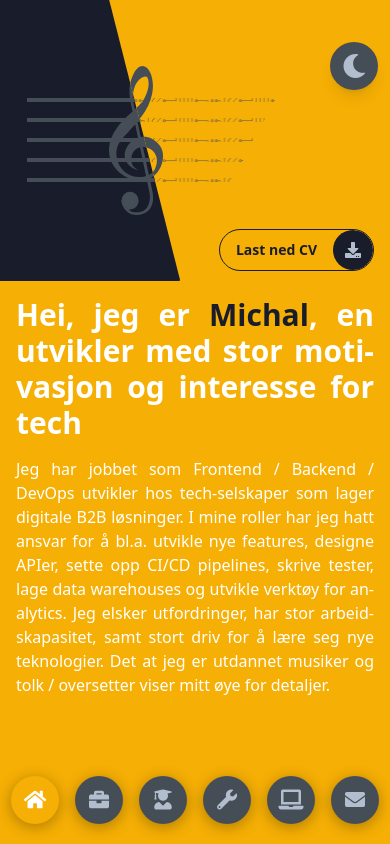
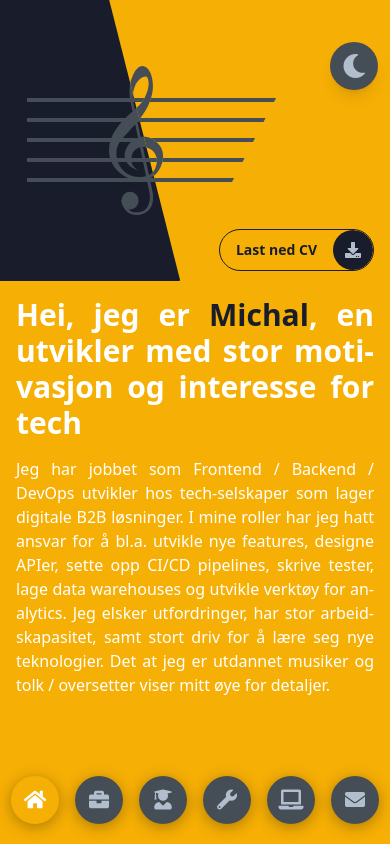
Before and after one commit to vikingviolinist/portfolio, a SvelteKit app: page / in a window 390 px wide. Built offline with nearby package versions, Linux system fonts and the light colour scheme.

Commit message:
🚧 Render clefs conditionally

```diff
--- a/src/routes/+page.svelte
+++ b/src/routes/+page.svelte
@@ -4,12 +4,14 @@
 	import ClefCircuitBoard from '../lib/ClefCircuitBoard.svelte';
 	import LineLeft from '../lib/LineLeft.svelte';
 	import LineRight from '../lib/LineRight.svelte';
+
+	const mql = browser ? window.matchMedia('(max-width: 1024px)') : false;
+	const mobileView = mql.matches;
+
+	const Component = mobileView ? Clef : ClefCircuitBoard;
 </script>
 
-<header
-	class="header  min-h-screen bg-secondary dark:bg-primary overflow-hidden
-        transition-all ease-in-out"
->
+<header class="min-h-screen overflow-hidden transition-all ease-in-out">
 	<div class="header-content grid lg:grid-cols-[800px,1fr] min-h-screen">
 		<div class="left-header relative w-[70%] lg:w-full">
 			<div
@@ -30,15 +32,9 @@
 				class="left-header-right absolute top-0 flex justify-center items-center w-full h-full clip-path-right"
 			>
 				<div class="g-clef g-clef-right w-[20%] lg:w-[40%] z-[3] text-center">
-					{#if browser ? window.screen.availWidth > 1024 : false}
-						<ClefCircuitBoard />
-					{:else}
-						<Clef toggle={false} />
-					{/if}
+					<svelte:component this={Component} toggle={!mobileView} />
 				</div>
-				<div
-					class="g-clef g-clef-right w-[20%] lg:w-[40%] text-center g-clef-right-bg absolute z-[2]"
-				>
+				<div class="g-clef g-clef-right w-[20%] lg:w-[40%] text-center  absolute z-[2]">
 					<Clef toggle={true} />
 				</div>
 
@@ -46,11 +42,11 @@
 					class="lines lines-right flex flex-col gap-4 lg:gap-[6.5rem] absolute w-full left-[40%]"
 				>
 					{#each Array(5) as _, index (index)}
-						<!-- {#if document.screen.availWidth > 1024} -->
-						<LineRight />
-						<!-- {:else} -->
-						<!-- <LineLeft /> -->
-						<!-- {/if} -->
+						{#if !mobileView}
+							<LineRight />
+						{:else}
+							<LineLeft />
+						{/if}
 					{/each}
 				</div>
 			</div>
```
